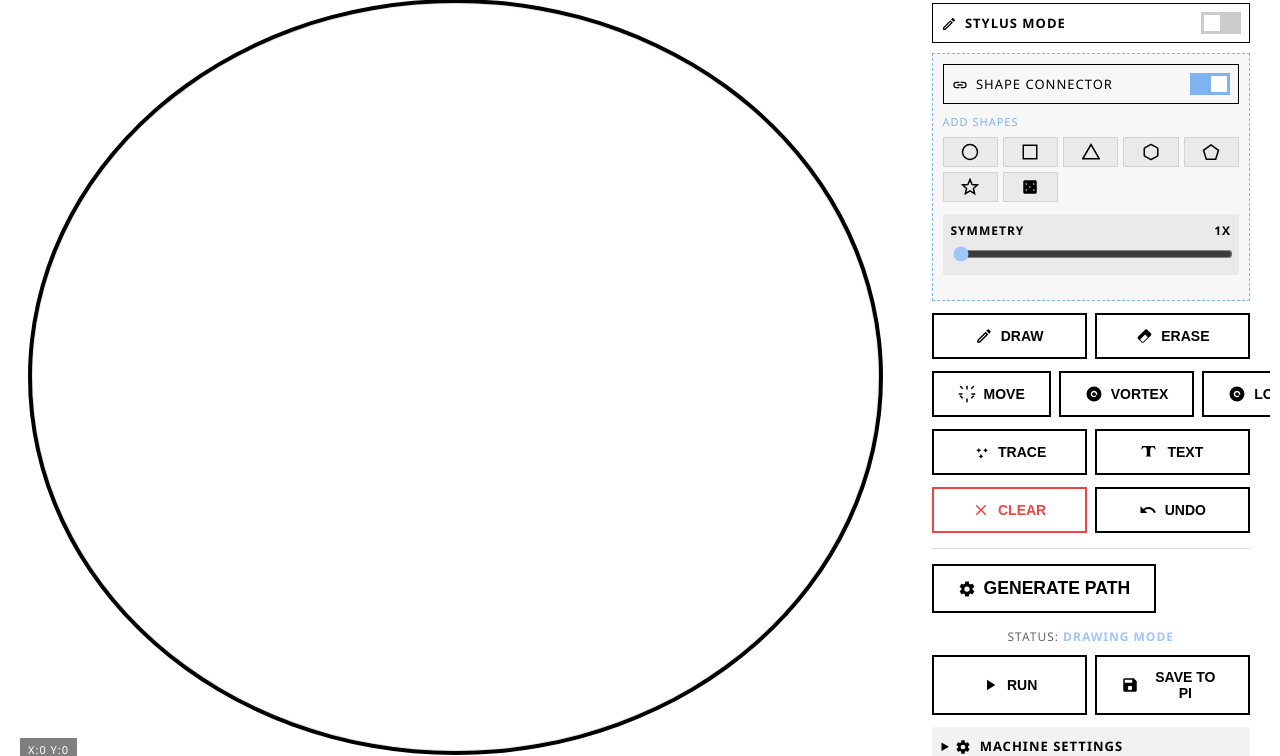
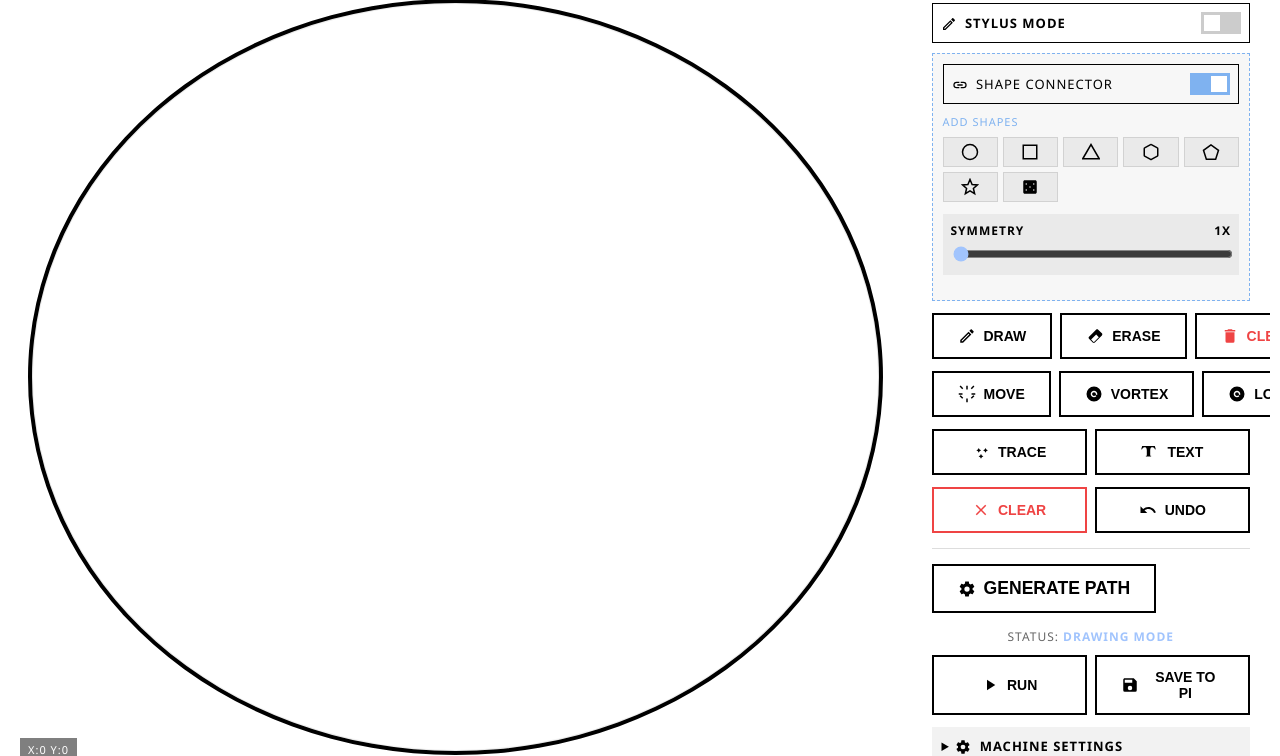
Before and after one commit to packerevans/stepper_gcode_project, a Flask app: page /sketch in a window 1280 px wide. Shown: the part 149-905 px from the top of the page. Run offline with Flask 3, Linux system fonts and the light colour scheme.

Commit message:
Implement settings persistence and add Clear button to Sketch tool

```diff
--- a/templates/sketch.html
+++ b/templates/sketch.html
@@ -468,6 +468,7 @@
                 <div class="btn-group">
                     <button id="btnDraw" onclick="setTool('draw')" class="active"><svg viewBox="0 0 24 24" style="width:18px; height:18px; fill:currentColor; margin-right:8px;"><path d="M14.06,9L15,9.94L5.92,19H5V18.08L14.06,9M17.66,3C17.41,3 17.15,3.1 16.96,3.29L15.13,5.12L18.88,8.87L20.71,7.04C21.1,6.65 21.1,6 20.71,5.63L18.37,3.29C18.17,3.09 17.92,3 17.66,3M14.06,6.19L3,17.25V21H6.75L17.81,9.94L14.06,6.19Z"/></svg> Draw</button>
                     <button id="btnErase" onclick="setTool('erase')" class="secondary"><svg viewBox="0 0 24 24" style="width:18px; height:18px; fill:currentColor; margin-right:8px;"><path d="M16.24,3.56L21.19,8.44C21.97,9.22 21.97,10.48 21.19,11.26L11.78,20.67C11,21.45 9.74,21.45 8.96,20.67L4.01,15.79C3.23,15.01 3.23,13.75 4.01,12.97L13.42,3.56C14.2,2.78 15.46,2.78 16.24,3.56M13.56,10.08L6.83,16.81L10.37,20.35L17.1,13.62L13.56,10.08Z"/></svg> Erase</button>
+                    <button id="btnClear" onclick="clearCanvas()" class="secondary" style="color:var(--danger);"><svg viewBox="0 0 24 24" style="width:18px; height:18px; fill:currentColor; margin-right:8px;"><path d="M19,4H15.5L14.5,3H9.5L8.5,4H5V6H19V4M6,19A2,2 0 0,0 8,21H16A2,2 0 0,0 18,19V7H6V19Z"/></svg> Clear</button>
                 </div>
 
                 <div class="btn-group">
@@ -867,13 +868,54 @@
             if (!isAdjustment) showPostGenSlider('scale');
         }
 
+        function saveToolSettings(tool, settings) {
+            localStorage.setItem(`sketch_settings_${tool}`, JSON.stringify(settings));
+        }
+
+        function loadToolSettings() {
+            try {
+                const vortex = JSON.parse(localStorage.getItem('sketch_settings_vortex'));
+                if (vortex) {
+                    document.getElementById('vortexSwirl').value = vortex.swirl || 20;
+                    document.getElementById('vortexScale').value = vortex.scale || 3.0;
+                    document.getElementById('vortexTwist').value = vortex.twist || 5;
+                    document.getElementById('vortexShape').value = vortex.shape || 'custom';
+                    document.getElementById('vortexChar').value = vortex.char || 'S';
+                }
+                const loop = JSON.parse(localStorage.getItem('sketch_settings_loop'));
+                if (loop) {
+                    document.getElementById('loopIter').value = loop.iters || 50;
+                    document.getElementById('loopAngle').value = loop.angle || 5;
+                    document.getElementById('loopSpin').value = loop.spin || 0;
+                    document.getElementById('loopScale').value = loop.scale || 3.0;
+                    document.getElementById('loopOsc').value = loop.osc || 0;
+                    document.getElementById('loopShape').value = loop.shape || 'custom';
+                    document.getElementById('loopGuidePath').value = loop.guide || 'circle';
+                    document.getElementById('loopStretchMode').checked = loop.stretch !== undefined ? loop.stretch : true;
+                }
+                const text = JSON.parse(localStorage.getItem('sketch_settings_text'));
+                if (text) {
+                    document.getElementById('toolTextInput').value = text.text || 'Sketch';
+                    document.getElementById('toolTextSize').value = text.size || 120;
+                    document.getElementById('toolTextFont').value = text.font || 'Arial';
+                }
+            } catch(e) { console.error("Error loading settings:", e); }
+        }
+
         function updateVortexParams() {
             if(currentTool === 'sandify') {
-                document.getElementById('val-swirl').innerText = document.getElementById('vortexSwirl').value;
-                document.getElementById('val-scale').innerText = document.getElementById('vortexScale').value;
-                document.getElementById('val-twist').innerText = document.getElementById('vortexTwist').value;
-                const type = document.getElementById('vortexShape').value;
-                document.getElementById('vortexTextContainer').style.display = type === 'text' ? 'block' : 'none';
+                const swirl = document.getElementById('vortexSwirl').value;
+                const scale = document.getElementById('vortexScale').value;
+                const twist = document.getElementById('vortexTwist').value;
+                const shape = document.getElementById('vortexShape').value;
+                const char = document.getElementById('vortexChar').value;
+
+                document.getElementById('val-swirl').innerText = swirl;
+                document.getElementById('val-scale').innerText = scale;
+                document.getElementById('val-twist').innerText = twist;
+                document.getElementById('vortexTextContainer').style.display = shape === 'text' ? 'block' : 'none';
+
+                saveToolSettings('vortex', { swirl, scale, twist, shape, char });
                 scanVortexShape(); generateVortex();
             }
         }
@@ -930,11 +972,22 @@
 
         function updateLoopParams() {
             if(currentTool === 'loop') {
-                document.getElementById('val-loop-iter').innerText = document.getElementById('loopIter').value;
-                document.getElementById('val-loop-angle').innerText = document.getElementById('loopAngle').value;
-                document.getElementById('val-loop-spin').innerText = document.getElementById('loopSpin').value;
-                document.getElementById('val-loop-scale').innerText = document.getElementById('loopScale').value;
-                document.getElementById('val-loop-osc').innerText = document.getElementById('loopOsc').value;
+                const iters = document.getElementById('loopIter').value;
+                const angle = document.getElementById('loopAngle').value;
+                const spin = document.getElementById('loopSpin').value;
+                const scale = document.getElementById('loopScale').value;
+                const osc = document.getElementById('loopOsc').value;
+                const shape = document.getElementById('loopShape').value;
+                const guide = document.getElementById('loopGuidePath').value;
+                const stretch = document.getElementById('loopStretchMode').checked;
+
+                document.getElementById('val-loop-iter').innerText = iters;
+                document.getElementById('val-loop-angle').innerText = angle;
+                document.getElementById('val-loop-spin').innerText = spin;
+                document.getElementById('val-loop-scale').innerText = scale;
+                document.getElementById('val-loop-osc').innerText = osc;
+
+                saveToolSettings('loop', { iters, angle, spin, scale, osc, shape, guide, stretch });
                 generateLoop();
             }
         }
@@ -1132,12 +1185,36 @@
         }
 
         function renderTextToTrace() {
-            const text = document.getElementById('toolTextInput').value, size = parseInt(document.getElementById('toolTextSize').value), font = document.getElementById('toolTextFont').value, density = document.getElementById('textDensityInput').value;
-            document.getElementById('textDensityVal').innerText = density; const buff = document.getElementById('hiddenTraceBuffer'), bCtx = buff.getContext('2d'), canvasSize = 800;
-            bCtx.fillStyle = "white"; bCtx.fillRect(0, 0, canvasSize, canvasSize); bCtx.fillStyle = "black"; bCtx.font = `bold ${size}px ${font}`; bCtx.textAlign = "center"; bCtx.textBaseline = "middle";
+            const text = document.getElementById('toolTextInput').value;
+            const size = parseInt(document.getElementById('toolTextSize').value);
+            const font = document.getElementById('toolTextFont').value;
+
+            saveToolSettings('text', { text, size, font });
+
+            const buff = document.getElementById('hiddenTraceBuffer'), bCtx = buff.getContext('2d'), canvasSize = 800;
+
+            bCtx.fillStyle = "white"; bCtx.fillRect(0, 0, canvasSize, canvasSize);
+            bCtx.strokeStyle = "black"; bCtx.lineWidth = 2;
+            bCtx.font = `bold ${size}px ${font}`; bCtx.textAlign = "center"; bCtx.textBaseline = "middle";
+
             const lines = text.split('\n'), lineHeight = size * 1.1, totalHeight = lineHeight * (lines.length - 1), startY = (canvasSize / 2) - (totalHeight / 2);
-            lines.forEach((line, i) => bCtx.fillText(line, canvasSize / 2, startY + (i * lineHeight)));
-            traceImgData = bCtx.getImageData(0, 0, canvasSize, canvasSize); runHighPrecisionTrace();
+            lines.forEach((line, i) => bCtx.strokeText(line, canvasSize / 2, startY + (i * lineHeight)));
+
+            const imgData = bCtx.getImageData(0,0,canvasSize,canvasSize);
+            const tableR = parseFloat(document.getElementById('cfgRadius').value);
+            const scaleFac = (tableR * 2) / canvasSize;
+
+            let points = [];
+            for(let y=2; y<canvasSize-2; y+=3) {
+                for(let x=2; x<canvasSize-2; x+=3) {
+                    const idx = (y * canvasSize + x) * 4;
+                    if(imgData.data[idx] < 128) {
+                        points.push({ x: (x - 400) * scaleFac, y: (400 - y) * scaleFac, type: 'point' });
+                    }
+                }
+            }
+            rawPoints = [{type:'break'}].concat(points).concat([{type:'break'}]);
+            render();
         }
 
         function commitTextMove() { setTool('draw'); }
@@ -1153,7 +1230,6 @@
 
             const showingFinal = (processedPoints.length > 0);
 
-            // Draw background original lines if we are showing the final path
             if (showingFinal) {
                 ctx.lineWidth = 0.1;
                 ctx.strokeStyle = dark ? 'rgba(161, 196, 253, 0.4)' : 'rgba(0, 123, 255, 0.3)';
@@ -1183,17 +1259,15 @@
             if(rawPoints.length === 0) return showToast("Draw something first!", "error");
             const tableR = parseFloat(document.getElementById('cfgRadius').value), sym = parseInt(document.getElementById('symSlider').value);
             let shapes = [], curShape = []; rawPoints.forEach(p => { if(p.type === 'break' || p.type === 'cmd') { if(curShape.length > 0) shapes.push(curShape); curShape = []; } else curShape.push(p); }); if(curShape.length > 0) shapes.push(curShape);
-            if (document.getElementById('spiralConnectMode').checked) {
-                const imgData = rasterizeCanvasForTrace(); processedPoints = calculateSpiralTrace(imgData, 150, 3.0, 13.0, tableR);
-            } else {
-                let pool = []; for(let s=0; s<sym; s++) { const ang = s * (Math.PI*2/sym), c = Math.cos(ang), si = Math.sin(ang); shapes.forEach(sh => pool.push(sh.map(p => ({ x: p.x*c - p.y*si, y: p.x*si + p.y*c, type: 'point' })))); }
-                processedPoints = []; pool.forEach((sh, i) => { if(i > 0) processedPoints.push({x: sh[0].x, y: sh[0].y, type:'point'}); sh.forEach(p => processedPoints.push(p)); });
-            }
+
+            let pool = []; for(let s=0; s<sym; s++) { const ang = s * (Math.PI*2/sym), c = Math.cos(ang), si = Math.sin(ang); shapes.forEach(sh => pool.push(sh.map(p => ({ x: p.x*c - p.y*si, y: p.x*si + p.y*c, type: 'point' })))); }
+            processedPoints = []; pool.forEach((sh, i) => { if(i > 0) processedPoints.push({x: sh[0].x, y: sh[0].y, type:'point'}); sh.forEach(p => processedPoints.push(p)); });
+
             generatedGCode = processedPoints.map(p => {
                 if (p.type === 'cmd') return "";
                 let theta = Math.atan2(p.y, p.x);
                 let rho = Math.hypot(p.x, p.y) / tableR;
-                if (rho > 1.0) rho = 1.0; // Clamps points to the perimeter
+                if (rho > 1.0) rho = 1.0;
                 return `${theta.toFixed(4)} ${rho.toFixed(4)}`;
             }).filter(l => l !== "").join('\n');
             document.getElementById('statusTxt').innerText = `Path Ready!`; document.getElementById('designPhaseControls').style.display = 'none'; document.getElementById('productionPhaseControls').style.display = 'block'; document.getElementById('simulationArea').style.display = 'block'; render();
@@ -1216,6 +1290,8 @@
 
             const path = window.location.pathname; const navMap = { '/': 'nav-designs', '/designs': 'nav-designs', '/controller': 'nav-controller', '/sketch': 'nav-sketch', '/AI_builder': 'nav-ai', '/led_controls': 'nav-leds', '/terminal': 'nav-terminal', '/settings': 'nav-settings' };
             document.querySelectorAll('.main-nav a').forEach(a => a.classList.remove('active')); const activeId = navMap[path] || 'nav-sketch'; const el = document.getElementById(activeId); if (el) el.classList.add('active');
+
+            loadToolSettings();
             init(); setTool('draw');
         });
     </script>
```
